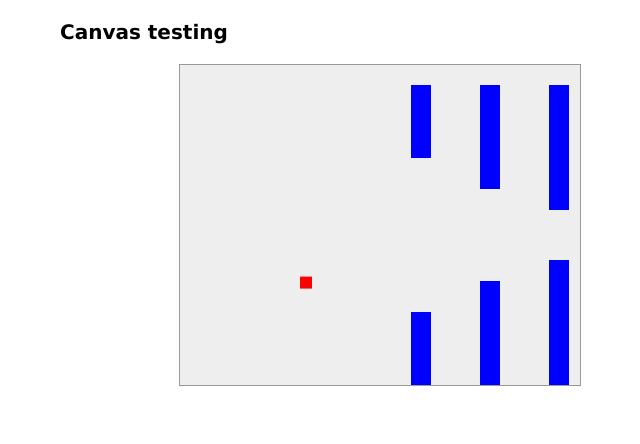
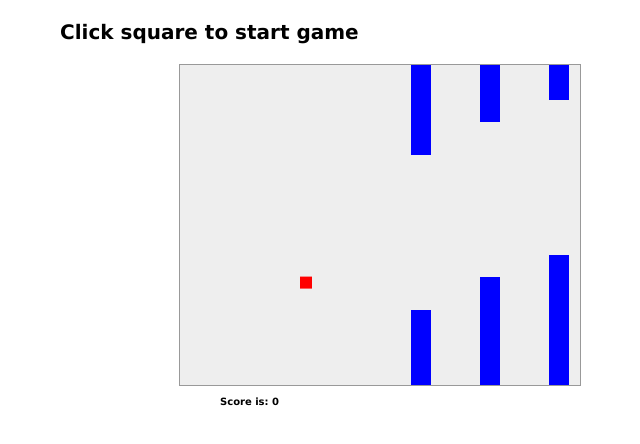
Before and after one commit to starchturrets/canvas, a website built with Parcel: page src/index.html in a window 1280 px wide. Both pictures are taken after a click on the element 640 px from the left and 225 px from the top of the page. Shown: the whole page, without its empty margins (260-900 px from the left). Built offline with nearby package versions, Linux system fonts and the light colour scheme.

Commit message:
Added another pillar, MASSIVELY improved collision detection

```diff
--- a/src/index.html
+++ b/src/index.html
@@ -9,8 +9,11 @@
     <script src="./ts/index.ts" defer></script>
   </head>
   <body>
-    <h1>Canvas testing</h1>
-    <canvas id="canvas" height="320" width="400"></canvas>
-    <div id="score"></div>
+    <div class="container">
+      <h1>Click square to start game</h1>
+      <canvas id="canvas" height="320" width="400"></canvas>
+      <!-- <button class="start__game">Start Game</button> -->
+      <div id="score" class="score"></div>
+    </div>
   </body>
 </html>
--- a/src/style.css
+++ b/src/style.css
@@ -43,3 +43,9 @@ img {
   height: auto;
   max-width: 100%;
 }
+.score {
+  margin: 1rem auto;
+  max-width: 32rem;
+  font: monospace 2rem;
+  font-weight: bold;
+}
--- a/src/ts/collisions.ts
+++ b/src/ts/collisions.ts
@@ -10,11 +10,14 @@ class COLLISIONS {
 
   gameOver!: boolean;
 
-  constructor(canvas: HTMLCanvasElement, player: PLAYER, pillars: PILLARS[]) {
+  score: number;
+
+  constructor(canvas: HTMLCanvasElement, player: PLAYER, pillars: PILLARS[], score: number) {
     this.canvas = canvas;
     this.player = player;
     this.pillars = pillars;
     this.gameOver = false;
+    this.score = score;
   }
 
   check = () => {
@@ -28,13 +31,33 @@ class COLLISIONS {
         this.pillars.splice(index, 1);
         this.pillars.push(new PILLARS(this.canvas, this.canvas.width));
       }
-      //   if (player.x === obstacle.distanceFromLeft) this.gameOver = true;
-      //   if (player.y === obstacle.safeHeight) this.gameOver = true;
-      // if(this.collidesLeft(obstacle) && player ){
-      //     this.gameOver = true;
-      // }      //   if (player.distanceFromLeft === obstacle.distanceFromLeft && player.distanceFromTop > obstacle.safeHeight) {
-      //     this.gameOver = true;
-      //   }
+      if (player.x === obstacle.distanceFromLeft) {
+        // eslint-disable-next-line no-param-reassign
+        obstacle.counted = true;
+        this.score += 1;
+      }
+      //   Check if player is inside the space between pillars
+      if (!obstacle.isSafe(player.y, player.distanceFromTop)) {
+        // Then check if player is hitting said pillars
+        switch (true) {
+          case player.distanceFromLeft === obstacle.distanceFromLeft && obstacle.counted === false: {
+            // eslint-disable-next-line no-param-reassign
+            obstacle.counted = true;
+            this.score += 1;
+            break;
+          }
+          case player.distanceFromLeft <= obstacle.x && player.x >= obstacle.x:
+          case player.x <= obstacle.x && player.x >= obstacle.distanceFromLeft:
+          case player.x === obstacle.distanceFromLeft: {
+            this.gameOver = true;
+            break;
+          }
+
+          default:
+            break;
+        }
+        // if (player.x > obstacle.distanceFromLeft) this.score += 1;
+      }
     });
   };
 
@@ -45,6 +68,7 @@ class COLLISIONS {
     } else if (player.distanceFromTop < 0) {
       this.player.dy = 0;
       setTimeout(() => {
+        // Do this because otherwise the player gets stuck on the top of the canvas
         this.player.dy = 1.2;
       }, 5);
     }
--- a/src/ts/game.ts
+++ b/src/ts/game.ts
@@ -17,6 +17,8 @@ export default class {
 
   score: number = 0;
 
+  paused: boolean;
+
   constructor(_canvas: HTMLCanvasElement) {
     this.canvas = _canvas;
     this.ctx = this.canvas.getContext('2d')!;
@@ -25,6 +27,7 @@ export default class {
     for (let i = 0; i < 6; i += 1) {
       this.pillars.push(new PILLARS(this.canvas, this.canvas.width + i * 69));
     }
+    this.paused = false;
     this.height = _canvas.height;
     this.width = _canvas.width;
   }
@@ -42,49 +45,18 @@ export default class {
 
     this.pillars.forEach((p: PILLARS) => p.draw());
     this.player.draw();
-    const checker = new COLLISIONS(this.canvas, this.player, this.pillars);
+    const checker = new COLLISIONS(this.canvas, this.player, this.pillars, this.score);
     checker.check();
-    if (checker.gameOver === false) requestAnimationFrame(this.loop);
+    this.score = checker.score;
+    if (checker.gameOver === false && this.paused === false) {
+      requestAnimationFrame(this.loop);
+      document.querySelector('#score')!.textContent = `Score is: ${checker.score}`;
+    }
   };
 
-  collisionDetection = () => {
-    const { player, pillars } = this;
-
-    // Since there are multiple pillars, loop over them individually and check collisions
-    pillars.forEach((pillar: PILLARS, index: number) => {
-      // console.log(player.distanceFromLeft, pilla.)
-      // if (
-      //   pillar.distanceFromLeft - pillar.width === player.distanceFromLeft &&
-      //   player.distanceFromLeft + player.size <= pillar.distanceFromLeft &&
-      //   pillar.distanceFromLeft >= player.distanceFromLeft
-      // ) {
-      // if (player.distanceFromTop + player.size >= pillar.safeHeight) this.gameOver = true;
-      // }
-      // Destroy pillars if they hit the edge, then replace them
-      if (pillar.distanceFromLeft + pillar.width < 0) {
-        this.pillars.splice(index, 1);
-        this.pillars.push(new PILLARS(this.canvas, this.canvas.width));
-      }
-      // if (
-      //   this.canvas.height - pillar.height === player.distanceFromTop &&
-      //   pillar.distanceFromLeft < player.size + player.distanceFromLeft &&
-      //   pillar.distanceFromLeft > player.distanceFromLeft
-      // ) {
-      //   this.gameOver = true;
-      // }
-      // if (this.canvas.height - pillar.height <= player.size + player.distanceFromTop) {
-      //   if (
-      //     pillar.distanceFromLeft <= player.distanceFromLeft + player.size &&
-      //     pillar.distanceFromLeft >= player.distanceFromLeft - player.size
-      //   ) {
-      //     this.gameOver = true;
-      //   }
-      // }
-      // if (pillar.distanceFromLeft === 10) {
-      //   const scoreDiv = document.querySelector('div#score') as HTMLElement;
-      //   this.score += 1;
-      //   scoreDiv!.textContent = `Score is: ${this.score}`;
-      // }
-    });
+  pause = (ev: Event) => {
+    const target = ev.target as Element;
+    this.paused = true;
+    target.textContent = 'Resume Game';
   };
 }
--- a/src/ts/obstacles.ts
+++ b/src/ts/obstacles.ts
@@ -9,18 +9,29 @@ class PILLARS {
 
   height: number;
 
+  secondPillarHeight: number;
+
   safeHeight: number;
 
   width: number;
+
+  x: number;
+
+  counted: boolean;
 
   constructor(_canvas: HTMLCanvasElement, left: number) {
     this.canvas = _canvas;
     this.ctx = _canvas.getContext('2d')!;
     this.dl = -1;
-    this.height = Math.floor(Math.random() * (200 - 50 + 1) + 50);
+    this.height = Math.floor(Math.random() * 160 + 50);
+    this.secondPillarHeight = this.canvas.height - this.height - 155;
+
+    this.counted = false;
+
     this.safeHeight = this.canvas.height - this.height;
     this.width = 20;
     this.distanceFromLeft = left;
+    this.x = this.width + this.distanceFromLeft;
   }
 
   draw = () => {
@@ -30,10 +41,16 @@ class PILLARS {
     this.ctx.rect(this.distanceFromLeft, this.canvas.height - height, width, height);
     ctx.fillStyle = 'blue';
     ctx.fill();
-    this.ctx.rect(this.distanceFromLeft, 20, width, height);
+    this.ctx.rect(this.distanceFromLeft, 0, width, this.secondPillarHeight);
     ctx.fillStyle = 'blue';
     ctx.fill();
     ctx.closePath();
+    this.x = this.width + this.distanceFromLeft;
+  };
+
+  isSafe = (y: number, distanceFromTop: number) => {
+    const bool: boolean = distanceFromTop > this.secondPillarHeight && y < this.canvas.height - this.height;
+    return bool;
   };
 }
 
--- a/src/ts/player.ts
+++ b/src/ts/player.ts
@@ -38,7 +38,7 @@ export default class PLAYER {
   };
 
   jump = () => {
-    this.dy = -3;
+    this.dy = -2;
     setTimeout(() => {
       this.dy = 1.2;
     }, 300);
```
Also changed, not shown: src/ts/index.ts (+19 -0 lines).
